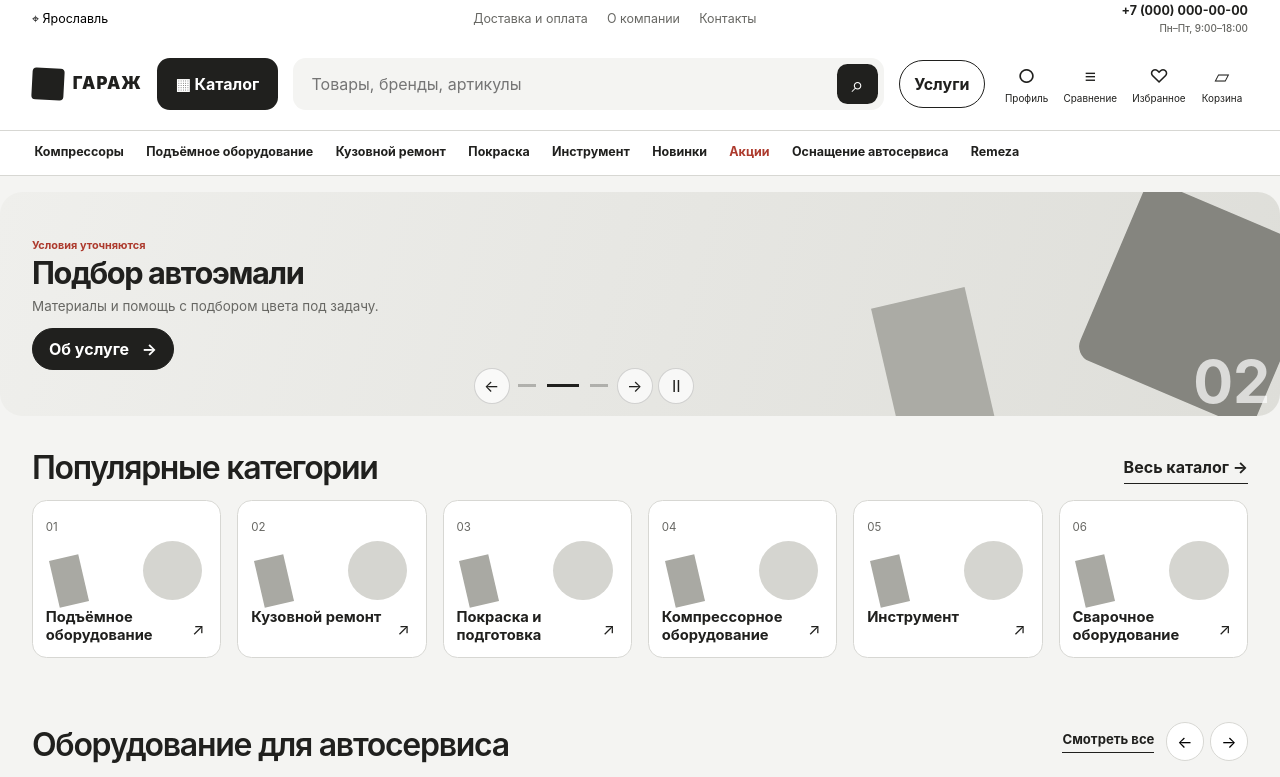
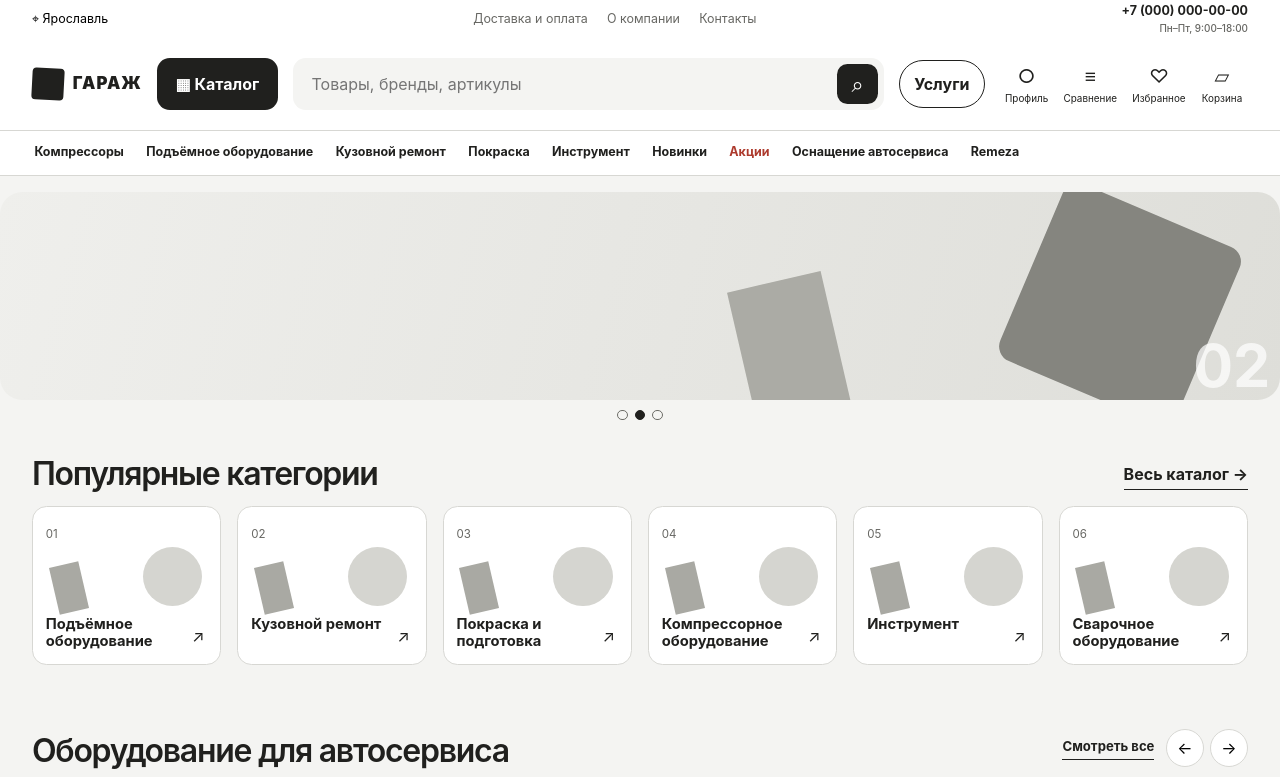
Before and after one commit to kcska18051-crypto/garage, a React (Vite) app in the folder prototype/: page / in a window 1280 px wide. Shown: the top 777 px of the page. Built offline with nearby package versions, Linux system fonts and the light colour scheme.

Commit message:
fix: simplify homepage hero controls

```diff
--- a/prototype/src/features/home/HeroSlider.css
+++ b/prototype/src/features/home/HeroSlider.css
@@ -1,22 +1,14 @@
-.hero { background: linear-gradient(105deg, #efefec 0%, #deded9 100%); color: var(--color-text); margin: 1rem auto 0; max-width: calc(var(--container) - 2 * var(--gutter)); overflow: hidden; position: relative; }
-.hero, .hero__slide { border-radius: var(--radius-lg); }
-.hero__slide { display: grid; grid-template-columns: minmax(0, 68%) minmax(0, 32%); height: 14rem; }
+.hero { margin: 1rem auto 0; max-width: calc(var(--container) - 2 * var(--gutter)); position: relative; }
+.hero__stage { background: linear-gradient(105deg, #efefec 0%, #deded9 100%); border-radius: var(--radius-lg); overflow: hidden; }
+.hero__slide { display: grid; height: 13rem; }
 .hero__slide[hidden] { display: none; }
-.hero__copy { align-self: center; max-width: 42rem; padding: 1.35rem 2rem; position: relative; z-index: 2; }
-.hero__copy small { color: var(--color-accent); display: block; font-size: .68rem; font-weight: 750; margin-bottom: .25rem; }
-.hero__copy h1, .hero__copy h2 { font-size: clamp(1.8rem, 2.4vw, 2.55rem); font-weight: 650; letter-spacing: -.045em; line-height: 1; margin: 0 0 .45rem; }
-.hero__copy > p { color: var(--color-text-muted); font-size: .84rem; margin: 0; max-width: 30rem; }
-.hero__copy .button { gap: .8rem; margin-top: .75rem; min-height: 2.5rem; padding: .5rem 1rem; }
 .hero__art { min-height: 100%; overflow: hidden; position: relative; }
-.hero__art span { background: #85857f; border-radius: 50%; height: 12rem; position: absolute; right: -1rem; top: 1rem; width: 12rem; }
-.hero__art i { background: #f7f7f4; bottom: -1.5rem; height: 9rem; left: 1rem; position: absolute; transform: rotate(-13deg); width: 6rem; }
+.hero__art span { background: #85857f; border-radius: 50%; height: 12rem; position: absolute; right: 5%; top: 1rem; width: 12rem; }
+.hero__art i { background: #f7f7f4; bottom: -1.5rem; height: 9rem; left: 58%; position: absolute; transform: rotate(-13deg); width: 6rem; }
 .hero__art b { bottom: .25rem; color: rgb(255 255 255 / .7); font-size: 3.7rem; line-height: 1; position: absolute; right: .6rem; }
-.hero__art--2 span { border-radius: 1rem; transform: rotate(23deg); } .hero__art--2 i { background: #ababA5; } .hero__art--3 span { background: #656560; } .hero__art--3 i { width: 8rem; }
-.hero__controls { align-items: center; bottom: .75rem; display: flex; gap: .35rem; left: clamp(15rem, 37vw, 32rem); position: absolute; z-index: 4; }
-.hero__controls > button { background: rgb(255 255 255 / .72); border: 1px solid rgb(32 32 30 / .18); border-radius: 50%; color: var(--color-text); cursor: pointer; height: 2.25rem; width: 2.25rem; }
-.hero__indicators { display: flex; gap: .3rem; }
-.hero__indicators button { background: transparent; border: 0; cursor: pointer; padding: .8rem .2rem; }
-.hero__indicators span { background: rgb(32 32 30 / .28); display: block; height: .14rem; transition: width .2s ease; width: 1.1rem; }
-.hero__indicators button[aria-current] span { background: var(--color-text); width: 2rem; }
-@media (max-width: 767px) { .hero { margin-top: .5rem; max-width: calc(100% - 2 * var(--gutter)); } .hero__slide { grid-template-columns: minmax(0, 62%) minmax(0, 38%); height: 12.5rem; } .hero__copy { padding: .8rem .65rem .8rem .85rem; } .hero__copy small { font-size: .58rem; } .hero__copy h1, .hero__copy h2 { font-size: clamp(1.25rem, 5.6vw, 1.45rem); margin-bottom: .3rem; } .hero__copy > p { font-size: .68rem; line-height: 1.25; } .hero__copy .button { font-size: .68rem; margin-top: .55rem; min-height: 2.1rem; padding: .35rem .7rem; } .hero__art span { height: 8rem; right: -2.25rem; top: 1.2rem; width: 8rem; } .hero__art i { bottom: -.75rem; height: 6rem; left: .2rem; width: 3rem; } .hero__art b { font-size: 2.7rem; } .hero__controls { bottom: .45rem; left: 42%; } .hero__controls > button { height: 1.85rem; width: 1.85rem; } .hero__indicators button { padding-inline: .1rem; } .hero__indicators span { width: .65rem; } .hero__indicators button[aria-current] span { width: 1.1rem; } }
-@media (prefers-reduced-motion: reduce) { .hero__indicators span { transition: none; } }
+.hero__art--2 span { border-radius: 1rem; transform: rotate(23deg); } .hero__art--2 i { background: #ababa5; } .hero__art--3 span { background: #656560; } .hero__art--3 i { width: 8rem; }
+.hero__pagination { align-items: center; display: flex; gap: .45rem; justify-content: center; margin-top: .5rem; min-height: .9rem; }
+.hero__pagination button { background: transparent; border: 1px solid var(--color-placeholder-4); border-radius: 50%; cursor: pointer; height: .65rem; padding: 0; transition: background .2s ease; width: .65rem; }
+.hero__pagination button[aria-current] { background: var(--color-text); border-color: var(--color-text); }
+@media (max-width: 767px) { .hero { margin-top: .5rem; max-width: calc(100% - 2 * var(--gutter)); } .hero__slide { height: 11.5rem; } .hero__art span { height: 8rem; right: 5%; top: 1.2rem; width: 8rem; } .hero__art i { bottom: -.75rem; height: 6rem; left: 38%; width: 3rem; } .hero__art b { font-size: 2.7rem; } }
+@media (prefers-reduced-motion: reduce) { .hero__pagination button { transition: none; } }
--- a/prototype/src/features/home/HeroSlider.tsx
+++ b/prototype/src/features/home/HeroSlider.tsx
@@ -1,39 +1,31 @@
 import { useEffect, useRef, useState } from 'react'
-import { Link } from 'react-router-dom'
 import type { Slide } from '../../data/types'
 import { useReducedMotion } from '../../hooks/useReducedMotion'
 import './HeroSlider.css'
 
 export function HeroSlider({ slides, intervalMs = 5000 }: { slides: Slide[]; intervalMs?: number }) {
   const [active, setActive] = useState(0)
-  const [paused, setPaused] = useState(false)
   const [engaged, setEngaged] = useState(false)
   const pointerStart = useRef<number | null>(null)
   const reducedMotion = useReducedMotion()
   const go = (delta: number) => setActive((current) => (current + delta + slides.length) % slides.length)
 
   useEffect(() => {
-    if (paused || engaged || reducedMotion || slides.length < 2) return
+    if (engaged || reducedMotion || slides.length < 2) return
     const timer = window.setInterval(() => setActive((current) => (current + 1) % slides.length), intervalMs)
     return () => window.clearInterval(timer)
-  }, [engaged, intervalMs, paused, reducedMotion, slides.length])
+  }, [engaged, intervalMs, reducedMotion, slides.length])
 
   return (
     <section className="hero" aria-label="Главные предложения" onPointerEnter={() => setEngaged(true)} onPointerLeave={() => setEngaged(false)} onFocus={() => setEngaged(true)} onBlur={(event) => { if (!event.currentTarget.contains(event.relatedTarget)) setEngaged(false) }} onPointerDown={(event) => { pointerStart.current = event.clientX }} onPointerUp={(event) => { if (pointerStart.current === null) return; const distance = event.clientX - pointerStart.current; if (Math.abs(distance) > 45) go(distance > 0 ? -1 : 1); pointerStart.current = null }}>
       <div className="hero__stage">
         {slides.map((slide, index) => (
-          <article className="hero__slide" key={slide.id} hidden={index !== active} aria-label={`Слайд ${index + 1} из ${slides.length}`}>
-            <div className="hero__copy">{slide.deadline && <small>{slide.deadline}</small>}{index === 0 ? <h1>{slide.title}</h1> : <h2>{slide.title}</h2>}<p>{slide.text}</p><Link className="button button--dark" to={slide.href}>{slide.cta}<span aria-hidden="true">→</span></Link></div>
+          <article className="hero__slide" key={slide.id} hidden={index !== active} aria-label={`Слайд ${index + 1} из ${slides.length}: ${slide.title}`}>
             <div className={`hero__art hero__art--${index + 1}`} aria-hidden="true"><span /><i /><b>{String(index + 1).padStart(2, '0')}</b></div>
           </article>
         ))}
       </div>
-      <div className="hero__controls">
-        <button onClick={() => go(-1)} aria-label="Предыдущий слайд">←</button>
-        <div className="hero__indicators">{slides.map((slide, index) => <button key={slide.id} onClick={() => setActive(index)} aria-label={`Перейти к слайду ${index + 1}`} aria-current={index === active ? 'true' : undefined}><span /></button>)}</div>
-        <button onClick={() => go(1)} aria-label="Следующий слайд">→</button>
-        <button className="hero__pause" onClick={() => setPaused((value) => !value)} aria-label={paused ? 'Запустить автопрокрутку' : 'Остановить автопрокрутку'}>{paused ? '▶' : 'Ⅱ'}</button>
-      </div>
+      <div className="hero__pagination">{slides.map((slide, index) => <button key={slide.id} onClick={() => setActive(index)} aria-label={`Перейти к слайду ${index + 1}`} aria-current={index === active ? 'true' : undefined} />)}</div>
     </section>
   )
 }
--- a/prototype/src/pages/HomePage.tsx
+++ b/prototype/src/pages/HomePage.tsx
@@ -19,6 +19,7 @@ export function HomePage() {
   const [dialog, setDialog] = useState<'consultation' | 'callback' | null>(null)
   return (
     <main>
+      <h1 className="sr-only">Оборудование для автосервиса — Гараж</h1>
       <HeroSlider slides={prototypeData.slides} />
       <CategoryGrid items={prototypeData.categories} />
       <ProductShowcase collection={prototypeData.productCollections[0]} />
```
Also changed, not shown: 2 other files (tests, documents, lock files or other folders).
